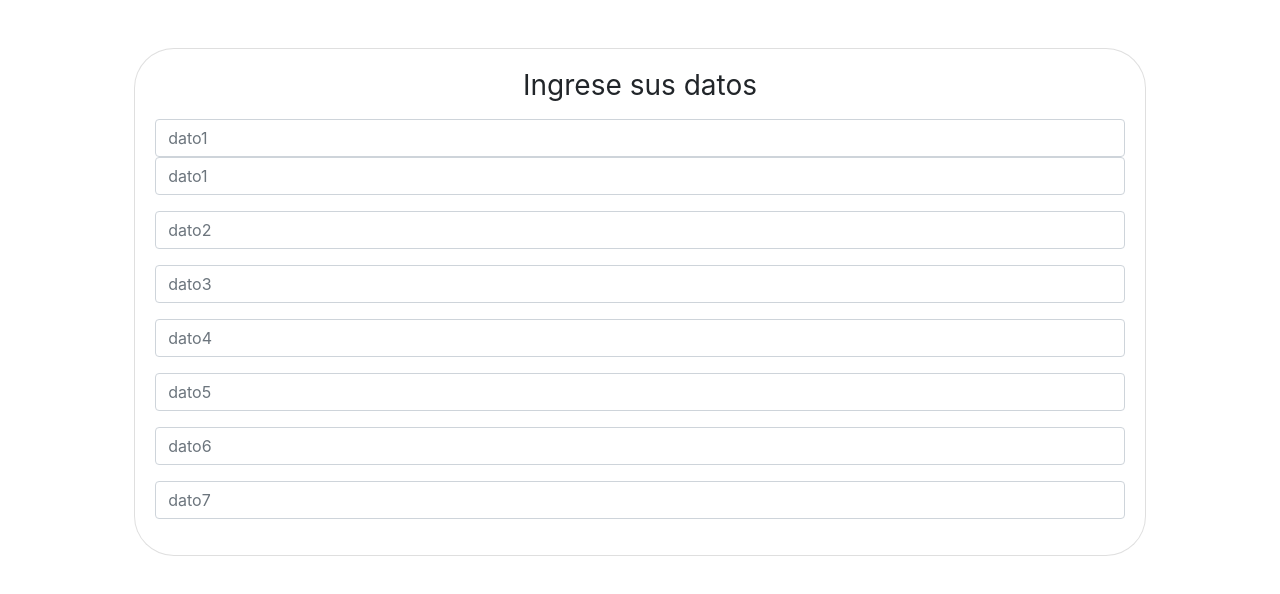
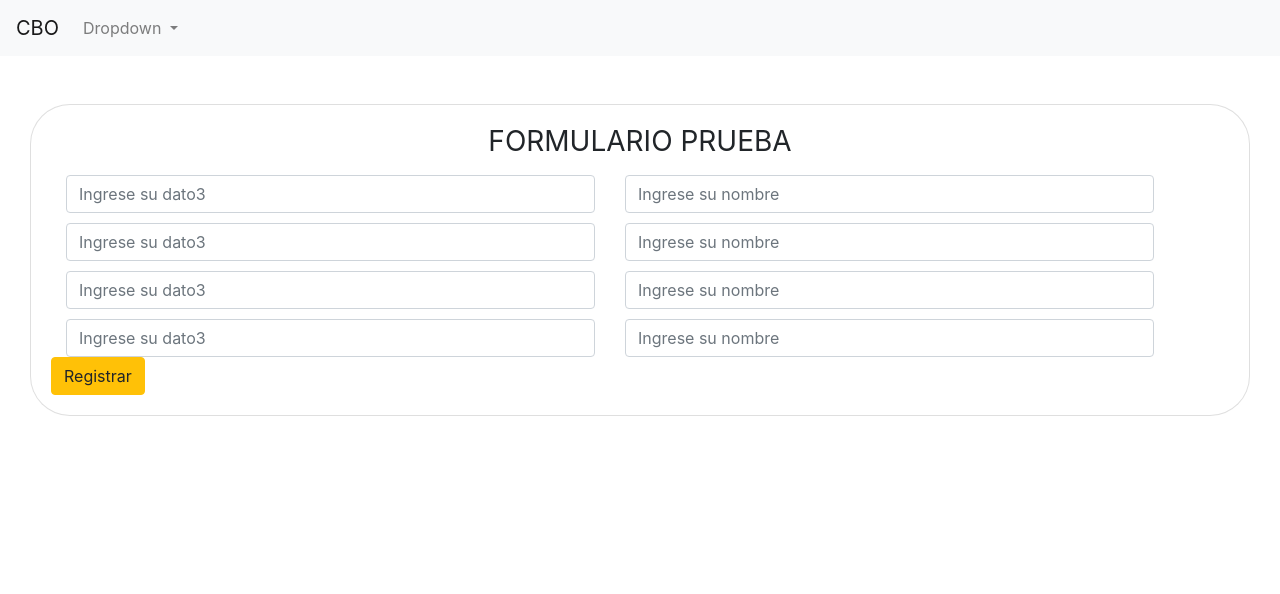
Before and after one commit to FelipeManosalva/CBO, an Angular app: page / in a window 1280 px wide. Shown: the top 594 px of the page. Built offline with nearby package versions, Linux system fonts and the light colour scheme.

Commit message:
grilla de prueba

```diff
--- a/src/app/Login/registro-form/registro-form.component.html
+++ b/src/app/Login/registro-form/registro-form.component.html
@@ -32,7 +32,7 @@
                 </div>
                 <div class="form-check">
                   <label class="form-check-label">
-                    <input type="checkbox" class="form-check-input" value="">Aceptar consentimiento
+                    <input type="checkbox" class="form-check-input" value="consentimiento">Aceptar consentimiento
                   </label>
                 </div>
                 <br>
--- a/src/app/app.component.html
+++ b/src/app/app.component.html
@@ -1,3 +1,6 @@
 <div>
+<app-navbar-cbo></app-navbar-cbo
+    >
+
 <app-grilla-prueba></app-grilla-prueba>
 </div>
--- a/src/app/app.module.ts
+++ b/src/app/app.module.ts
@@ -7,12 +7,14 @@ import { LoginComponent } from './Login/login/login.component';
 import { RegistroFormComponent } from './Login/registro-form/registro-form.component';
 import { NgbModule } from '@ng-bootstrap/ng-bootstrap';
 import { GrillaPruebaComponent } from './grilla/grilla-prueba/grilla-prueba.component';
+import { NavbarCboComponent } from './navbar/navbar-cbo/navbar-cbo.component';
 @NgModule({
   declarations: [
     AppComponent,
     LoginComponent,
     RegistroFormComponent,
-    GrillaPruebaComponent
+    GrillaPruebaComponent,
+    NavbarCboComponent
   ],
   imports: [
     BrowserModule,
--- a/src/app/grilla/grilla-prueba/grilla-prueba.component.html
+++ b/src/app/grilla/grilla-prueba/grilla-prueba.component.html
@@ -1,43 +1,78 @@
-<body class="fondo">
-  <div class="container opacity">
-    <section id="login" class="mb-5 mt-5">
-        <div id="a">
-          <div class="col-xs-10 col-sm-10 col-md-10 mx-auto">
-            <div class="card" id= "bordes">
-              <div class="card_content">
+<!DOCTYPE html>
+<html>
+<head>
+  <script src="https://ajax.googleapis.com/ajax/libs/jquery/1.12.4/jquery.min.js"></script>
+  <link rel='stylesheet' href='https://use.fontawesome.com/releases/v5.7.0/css/all.css'
+  integrity='sha384-lZN37f5QGtY3VHgisS14W3ExzMWZxybE1SJSEsQp9S+oqd12jhcu+A56Ebc1zFSJ' crossorigin='anonymous'>
+</head>
+<body>
+<section id="registro" class="mb-5 mt-5">
+  <div class="container">
+      <div class="col-md-12 col-sm-12 col-md-12 mx-auto">
+        <div class="card_login" id="bordes">
+          <div class="card" id="bordes">
             <div class="card-body text-center">
-                  <form #formLogin="ngForm" >
-                    <h1 class="h3 mb-3 font-weight-normal" *ngIf="!isError">Ingrese sus datos</h1>
-                      <div class="form-group">
-                        <div class="col-xs-4">
-                        <input [(ngModel)]="dato1id" type="text" id="dato1id" name="dato1id" class="form-control" placeholder="dato1" >
+              <form #formLogin="ngForm" (submit)="onLogin()">
+                <h1 class="h3 mb-3 font-weight-normal" *ngIf="!isError">FORMULARIO PRUEBA</h1>
+                <div class="alert alert-danger" role="alert" *ngIf="isError">
                 </div>
-                        <div class="col-xs-4">
-                        <input [(ngModel)]="dato1iddsa" type="text" id="dato1idsd" name="dadsato1id" class="form-control" placeholder="dato1" >
+                <div class="row col-md-12">
+                  <div class="row col-md-12">
+                    <div class="col-md-6">
+                      <input [(ngModel)]="rutid" type="text" id="rut" name="rut" class="form-control" placeholder="Ingrese su dato3" required>
+                    </div>
+                    <div class="col-md-6">
+                      <input [(ngModel)]="rutidsad" type="text" id="rutda" name="rut" class="form-control" placeholder="Ingrese su nombre" required>
                     </div>
                   </div>
-                      <div class="form-group">
-                        <input [(ngModel)]="dato2id" type="text" id="dato2id" name="dato2id" class="form-control" placeholder="dato2" >
+                  <br>
+                  <br>
+                  <div class="row col-md-12">
+                    <div class="col-md-6">
+                      <input [(ngModel)]="rutid" type="text" id="rut" name="rut" class="form-control" placeholder="Ingrese su dato3" required>
                     </div>
-                      <div class="form-group">
-                        <input [(ngModel)]="dato1id" type="text" id="dato1id" name="dato1id" class="form-control" placeholder="dato3" >
+                  <div class="col-md-6">
+                    <input [(ngModel)]="rutidsad" type="text" id="rutda" name="rut" class="form-control" placeholder="Ingrese su nombre" required>
                   </div>
-                      <div class="form-group">
-                        <input [(ngModel)]="dato1id" type="text" id="dato1id" name="dato1id" class="form-control" placeholder="dato4" >
                   </div>
-                      <div class="form-group">
-                        <input [(ngModel)]="dato1id" type="text" id="dato1id" name="dato1id" class="form-control" placeholder="dato5" >
+                  <br>
+                  <br>
+                  <div class="row col-md-12">
+                    <div class="col-md-6">
+                      <input [(ngModel)]="rutid" type="text" id="rut" name="rut" class="form-control" placeholder="Ingrese su dato3" required>
                     </div>
-                      <div class="form-group">
-                        <input [(ngModel)]="dato1id" type="text" id="dato1id" name="dato1id" class="form-control" placeholder="dato6" >
+                    <div class="col-md-6">
+                      <input [(ngModel)]="rutidsad" type="text" id="rutda" name="rut" class="form-control" placeholder="Ingrese su nombre" required>
                     </div>
-                      <div class="form-group">
-                        <input [(ngModel)]="dato1id" type="text" id="dato1id" name="dato1id" class="form-control" placeholder="dato7" >
+                  </div>
+                  <br>
+                  <br>
+                  <div class="row col-md-12">
+                    <div class="col-md-6">
+                      <input [(ngModel)]="rutid" type="text" id="rut" name="rut" class="form-control" placeholder="Ingrese su dato3" required>
+
+                    </div>
+
+        <div class="col-md-6">
+            <input [(ngModel)]="rutidsad" type="text" id="rutda" name="rut" class="form-control" placeholder="Ingrese su nombre" required>
+          </div>
+  </div>
+
+                <br>
+                <div class="form-group" class="text-center">
+                  <button class="btn  btn-warning btn btn-block" >Registrar <i class='fas fa-user-plus'></i></button>
+                </div>
+
+                <div>
+               </div>
                 </div>
               </form>
             </div>
           </div>
         </div>
       </div>
+
   </div>
 </section>
+</body>
+</html>
--- /dev/null
+++ b/src/app/navbar/navbar-cbo/navbar-cbo.component.html
@@ -0,0 +1,32 @@
+<nav class="navbar navbar-expand-lg navbar-light bg-light">
+    <a class="navbar-brand" href="#">CBO</a>
+    <button class="navbar-toggler" type="button" data-toggle="collapse" data-target="#navbarSupportedContent" aria-controls="navbarSupportedContent" aria-expanded="false" aria-label="Toggle navigation">
+      <span class="navbar-toggler-icon"></span>
+    </button>
+
+    <div class="collapse navbar-collapse" id="navbarSupportedContent">
+      <ul class="navbar-nav mr-auto">
+        <li class="nav-item dropdown">
+          <a class="nav-link dropdown-toggle" href="#" id="navbarDropdown" role="button" data-toggle="dropdown" aria-haspopup="true" aria-expanded="false">
+            Dropdown
+          </a>
+          <div class="dropdown-menu" aria-labelledby="navbarDropdown">
+            <a class="dropdown-item" href="http://www.clinicaalemanaosorno.cl/wps/index.php/en/homepage/presupuestos.html">Presupuestos</a>
+            <a class="dropdown-item" href="#">Resultados de Exámenes</a>
+            <a class="dropdown-item" href="www.clinicaalemanaosorno.cl/wps/index.php/en/homepage/aranceles.html">Aranceles Clínica Alemana</a>
+            <a class="dropdown-item" href="#">Fotografías Recién Nacidos</a>
+            <a class="dropdown-item" href="#">Atención Socios</a>
+            <a class="dropdown-item" href="#">Convenios</a>
+            <a class="dropdown-item" href="#">Admisión</a>
+            <a class="dropdown-item" href="#">Derechos y Deberes de los Pacientes</a>
+            <a class="dropdown-item" href="#">Reglamento Interno Clínico</a>
+            <a class="dropdown-item" href="#">Buscador</a>
+            <div class="dropdown-divider"></div>
+            <a class="dropdown-item" href="#">Something else here</a>
+          </div>
+        </li>
+
+      </ul>
+
+    </div>
+  </nav>
--- /dev/null
+++ b/src/app/navbar/navbar-cbo/navbar-cbo.component.ts
@@ -0,0 +1,15 @@
+import { Component, OnInit } from '@angular/core';
+
+@Component({
+  selector: 'app-navbar-cbo',
+  templateUrl: './navbar-cbo.component.html',
+  styleUrls: ['./navbar-cbo.component.css']
+})
+export class NavbarCboComponent implements OnInit {
+
+  constructor() { }
+
+  ngOnInit() {
+  }
+
+}
```
Also changed, not shown: src/app/navbar/navbar-cbo/navbar-cbo.component.css (added), 1 other file (tests, documents, lock files or other folders). Lines whose indentation alone changed are shown as unchanged.
